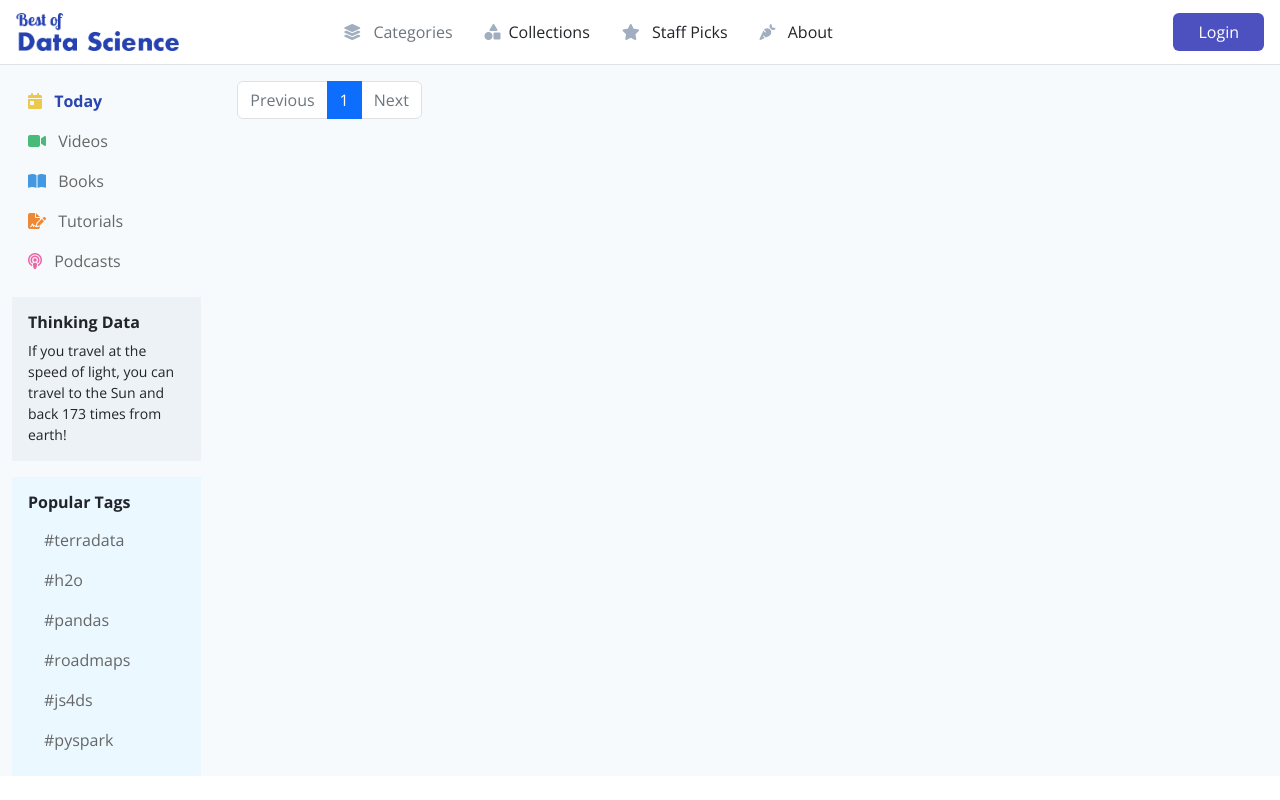
After one commit to neumeral/ds-community, a Django app: page /posts/ in a window 1280 px wide. The commit adds this page. Run offline with Django 3.2, Linux system fonts and the light colour scheme; data that the repository does not hold is empty; some libraries are stand-ins or nearby versions.

Commit message:
list for all post list with pagination created

```diff
--- a/dshunt/urls.py
+++ b/dshunt/urls.py
@@ -26,6 +26,8 @@
     path('accounts/', include('allauth.urls')),
 
     path('', views.PostListHomeView.as_view(), name="post-list"),
+    path('posts/', views.PostListView.as_view(), name="posts"),
+
     path('post/', views.PostSubmitPageView.as_view(), name='post-submit'),
 
     path('books/new/', views.BookCreateView.as_view(), name='book-create'),
--- a/dshunt/views.py
+++ b/dshunt/views.py
@@ -2,7 +2,7 @@
 from django.http import HttpResponse, HttpResponseRedirect
 from django.shortcuts import render, redirect
 from django.views import View
-from django.views.generic import TemplateView, CreateView, DetailView
+from django.views.generic import TemplateView, CreateView, DetailView, ListView
 from django.urls import reverse_lazy
 from django.contrib.auth.decorators import login_required
 
@@ -11,6 +11,7 @@
 
 
 class PostListHomeView(View):
+    model = Post
 
     def get_posts_and_votes(self, posts):
         # return [(post, post.get_vote_count()) for post in posts]
@@ -19,8 +20,7 @@
                 'post': post,
                 'vote': post.get_vote_count(),
                 'is_voted': post.is_voted(self.request.user)
-            }
-            for post in posts]
+            } for post in posts]
 
     def get(self, request, *args, **kwargs):
         main_posts = {}
@@ -28,21 +28,45 @@
 
         for i in range(7):
             post_date = today-datetime.timedelta(days=i)
-            posts = Post.objects.filter(published_at__date=post_date, approved=True)
+            posts = self.model.objects.filter(published_at__date=post_date, approved=True)
 
             if posts.exists():
-                posts = sorted(posts, key=lambda obj: obj.get_vote_count(), reverse=True)
+                posts = sorted(posts, key=lambda obj: obj.get_vote_count(), reverse=True)[:5]
                 main_posts[post_date] = self.get_posts_and_votes(posts)
 
-    # di[d-datetime.timedelta(days=2)] = Post.objects.filter(date_published=d-datetime.timedelta(days=2))
-    # di[d-datetime.timedelta(days=3)] = Post.objects.filter(date_published=d-datetime.timedelta(days=3))
-    # di[d-datetime.timedelta(days=4)] = Post.objects.filter(date_published=d-datetime.timedelta(days=4))
-    # di[d-datetime.timedelta(days=5)] = Post.objects.filter(date_published=d-datetime.timedelta(days=5))
-    # di[d-datetime.timedelta(days=6)] = Post.objects.filter(date_published=d-datetime.timedelta(days=6))
+        # Redirecting to all post list when main_posts is empty
+        if not main_posts:
+            return render('posts')
 
-        print("PPPP ===== ", posts)
         context = {'posts': main_posts, 'yesterday': today-datetime.timedelta(days=1)}
         return render(request, 'posts.html', context)
+
+
+class PostListView(ListView):
+    queryset = Post.objects.filter(approved=True).order_by('-published_at')
+
+    def get_posts_and_votes(self, posts):
+        # return [(post, post.get_vote_count()) for post in posts]
+        return [
+            {
+                'post': post,
+                'vote': post.get_vote_count(),
+                'is_voted': post.is_voted(self.request.user)
+            } for post in posts]
+
+    def get_context_data(self, *, object_list=None, **kwargs):
+        context = super().get_context_data(**kwargs)
+        from django.core.paginator import Paginator
+        per_page = self.request.GET.get('per_page', 5)
+        page_number = self.request.GET.get('page', 1)
+
+        paginator = Paginator(self.queryset, per_page)
+        page_obj = paginator.page(page_number)
+        context['paginator'] = paginator
+        context['page_obj'] = page_obj
+        context['is_paginated'] = True
+        context['post_list'] = self.get_posts_and_votes(page_obj.object_list)
+        return context
 
 
 class PostSubmitPageView(View):
@@ -142,10 +166,7 @@
 # Voting to Post
 
 class Vote(View):
-
     def get(self, request, *args, **kwargs):
-        print("ARGS == ", args)
-        print("KWARGS == ", kwargs)
         post = Post.objects.get(id=kwargs['id'])
         vote = PostVote(post=post, created_user=request.user)
         vote.save()
--- /dev/null
+++ b/templates/dshunt/post_list.html
@@ -0,0 +1,60 @@
+{% extends 'posts.html' %}
+
+{% block main %}
+        <ul>
+            {% for item in post_list %}
+                <li>{{ item.post.title }}</li>
+                <li>{{ item.post.description }}</li>
+                <li>{{ item.post.post_type }}</li>
+                <li>{{ item.post.category }}</li>
+                <li>{{ item.post.created_user }}</li>
+
+                {% if item.is_voted %}
+                    {% include 'dshunt/vote.html' %}
+                {% else %}
+                    <a href="{% url 'post-vote' item.post.id %}">
+                        {% include 'dshunt/vote.html' %}
+                    </a>
+                {% endif %}
+            {% endfor %}
+
+        </ul>
+
+
+<!--Bootstrap for Pagination-->
+
+<nav aria-label="...">
+  <ul class="pagination">
+
+      {% if not page_obj.has_previous %}
+        <li class="page-item disabled">
+          <span class="page-link">Previous</span>
+        </li>
+      {% else %}
+        <a href="?page={{ page_obj.previous_page_number }}"><li class="page-item disabled">
+          <span class="page-link">Previous</span>
+        </li>
+      {% endif %}
+
+    {% for i in paginator.page_range %}
+            {%  if page_obj.number == i %}
+                <li class="page-item active"><a class="page-link" href="?page={{ i }}">{{ i }}</a></li>
+            {% else %}
+                <li class="page-item"><a class="page-link" href="?page={{ i }}">{{ i }}</a></li>
+            {% endif %}
+    {% endfor %}
+
+    {% if not page_obj.has_next %}
+        <li class="page-item disabled">
+          <span class="page-link">Next</span>
+        </li>
+      {% else %}
+        <a href="?page={{ page_obj.next_page_number }}><li class="page-item disabled">
+          <span class="page-link">Next</span>
+        </li>
+      {% endif %}
+  </ul>
+</nav>
+
+
+{% endblock %}
--- a/templates/dshunt/vote.html
+++ b/templates/dshunt/vote.html
@@ -1,10 +1,10 @@
 
-  <button type="submit" class="vote float-right p-3 mt-4" onclick="">
+  <button>
       <div class="">
         {{item.vote}}<br>
 
         {% if not item.is_voted %}
-            <i class="fas fa-hand-point-up text-bluebell mt-1"></i>
+            <b>VOTE</b>
         {% endif  %}
       </div>
   </button>
--- a/templates/posts.html
+++ b/templates/posts.html
@@ -19,7 +19,6 @@
                             <span class='text-uppercase text-muted'>{{i}}</span>
                        {% endif %}
                     </div>
-                            {% if posts %}
                             {% for item in posts %}
                                 <div class="card mb-1">
                                     <div class="card-body">
@@ -58,14 +57,6 @@
                                     </div>
                                 </div>
                             {% endfor %}
-                            {% else %}
-                            <div class="card">
-                                <div class="card-body">
-                                    <p>Not found</p>
-                                </div>
-                            </div>
-                            {% endif %}
-                            <hr>
                     {% endfor%}
 
                 </div>
```
Lines whose indentation alone changed are shown as unchanged.
